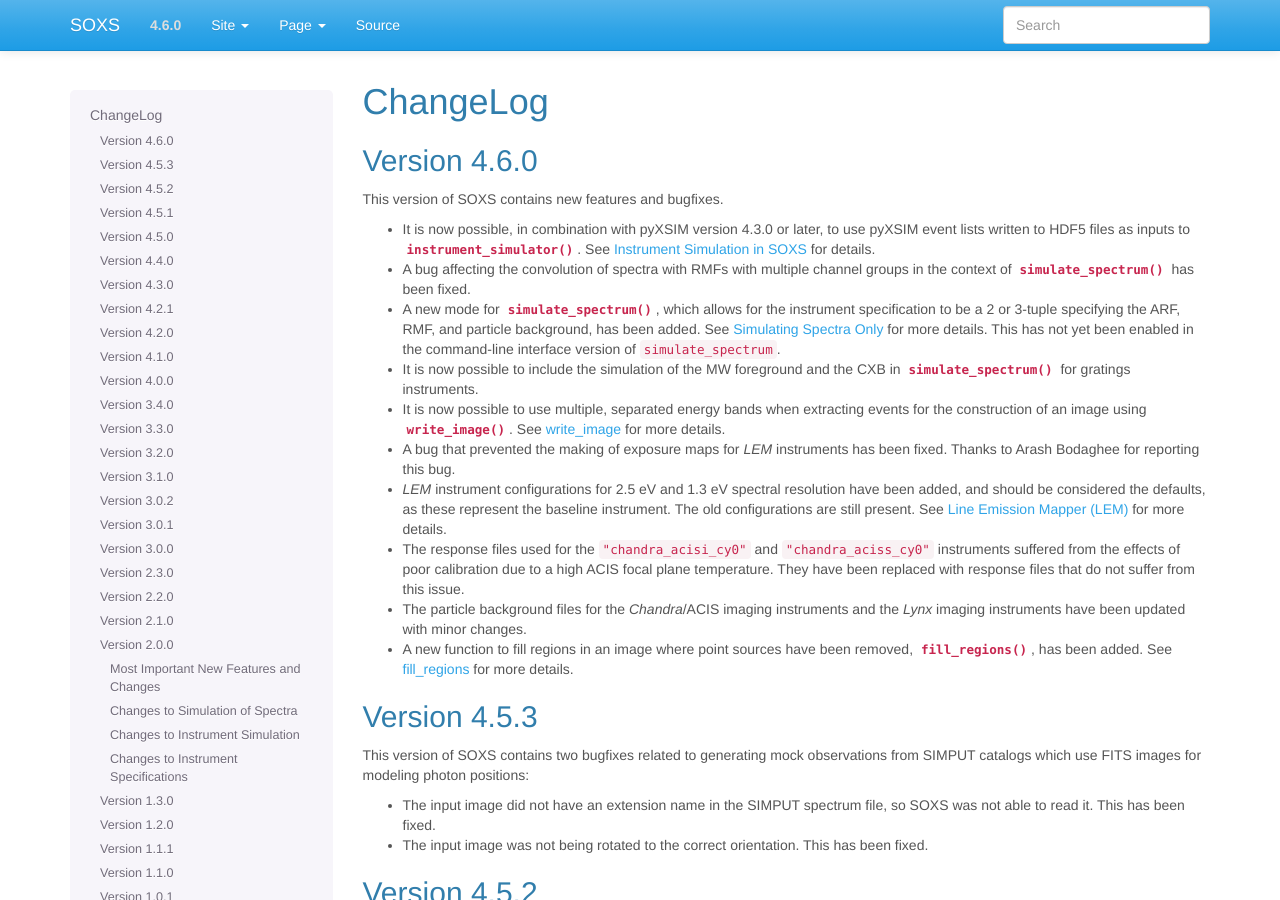
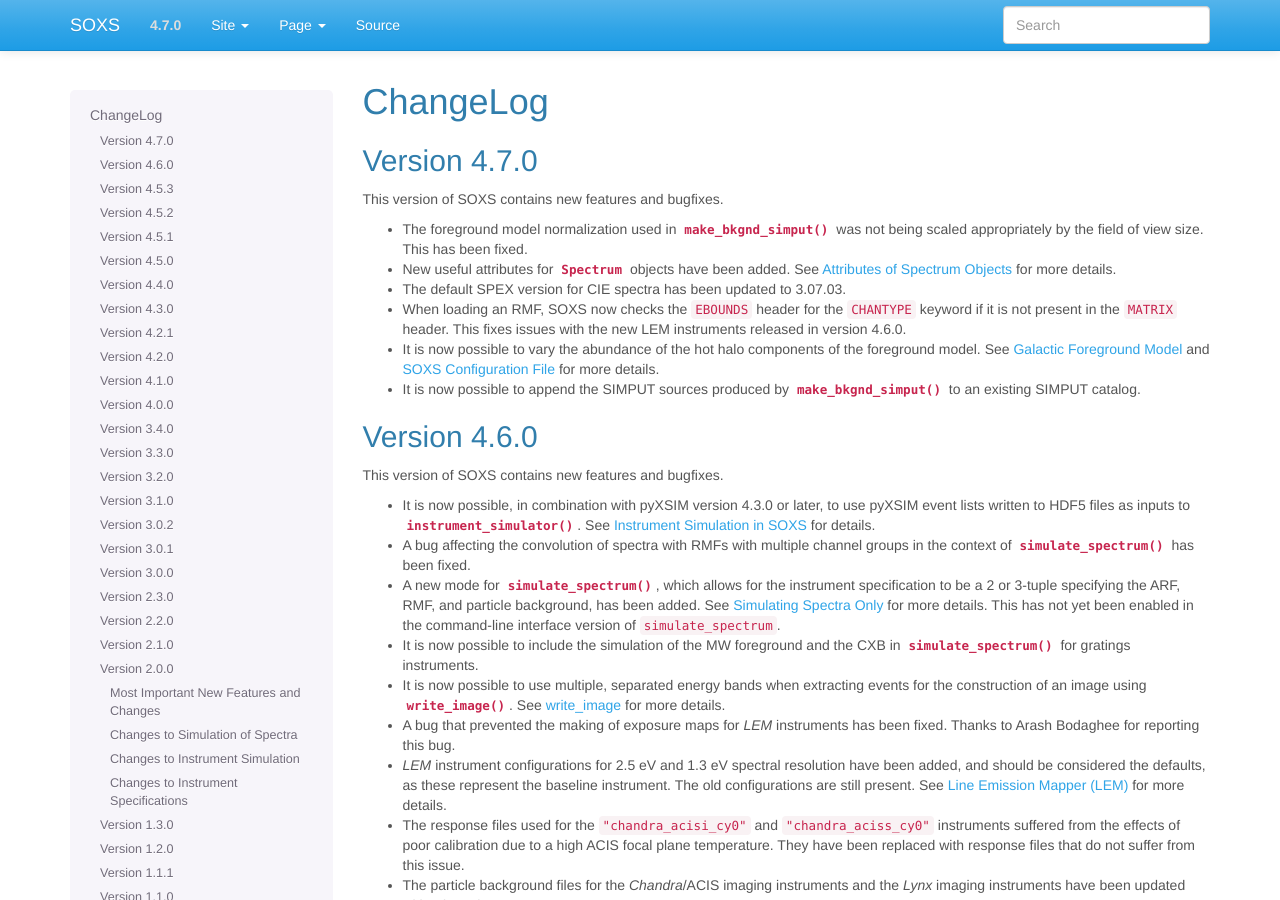
Before and after one commit to lynx-x-ray-observatory/soxs, a Sphinx documentation site: the page built from doc/source/changelog.rst, in a window 1280 px wide and 900 px high. Built offline with Sphinx 7.4.7, drawn with Linux system fonts in a browser that asks for light colours; some of the changed text lies outside the part shown.

Commit message:
Finish docs

```diff
--- a/doc/source/changelog.rst
+++ b/doc/source/changelog.rst
@@ -2,6 +2,26 @@
 
 ChangeLog
 =========
+
+Version 4.7.0
+-------------
+
+This version of SOXS contains new features and bugfixes.
+
+* The foreground model normalization used in :func:`~soxs.simput.make_bkgnd_simput`
+  was not being scaled appropriately by the field of view size. This has been
+  fixed.
+* New useful attributes for :class:`~soxs.spectra.Spectrum` objects have been
+  added. See :ref:`spec-attribs` for more details.
+* The default SPEX version for CIE spectra has been updated to 3.07.03.
+* When loading an RMF, SOXS now checks the ``EBOUNDS`` header for the
+  ``CHANTYPE`` keyword if it is not present in the ``MATRIX`` header.
+  This fixes issues with the new LEM instruments released in version 4.6.0.
+* It is now possible to vary the abundance of the hot halo components of
+  the foreground model. See :ref:`foreground` and :ref:`config` for more
+  details.
+* It is now possible to append the SIMPUT sources produced by
+  :func:`~soxs.simput.make_bkgnd_simput` to an existing SIMPUT catalog.
 
 Version 4.6.0
 -------------
--- a/doc/source/conf.py
+++ b/doc/source/conf.py
@@ -71,16 +71,16 @@
 
 # General information about the project.
 project = "SOXS"
-copyright = "2023, John ZuHone"
+copyright = "2024, John ZuHone"
 author = "John ZuHone"
 
 # The version info for the project you're documenting, acts as replacement for
 # |version| and |release|, also used in various other places throughout the
 # built documents.
 #
-version = "4.6.0"
+version = "4.7.0"
 # The full version, including alpha/beta/rc tags.
-release = "4.6.0"
+release = "4.7.0"
 
 # The language for content autogenerated by Sphinx. Refer to documentation
 # for a list of supported languages.
--- a/doc/source/index.rst
+++ b/doc/source/index.rst
@@ -69,7 +69,7 @@
 Current Version
 ---------------
 
-The current stable version is 4.6.0. See the :ref:`changelog` for details on changes
+The current stable version is 4.7.0. See the :ref:`changelog` for details on changes
 from previous versions.
 
 Documentation Contents
```
Also changed, not shown: other parts of doc/source/index.rst (+2 -2 lines).
